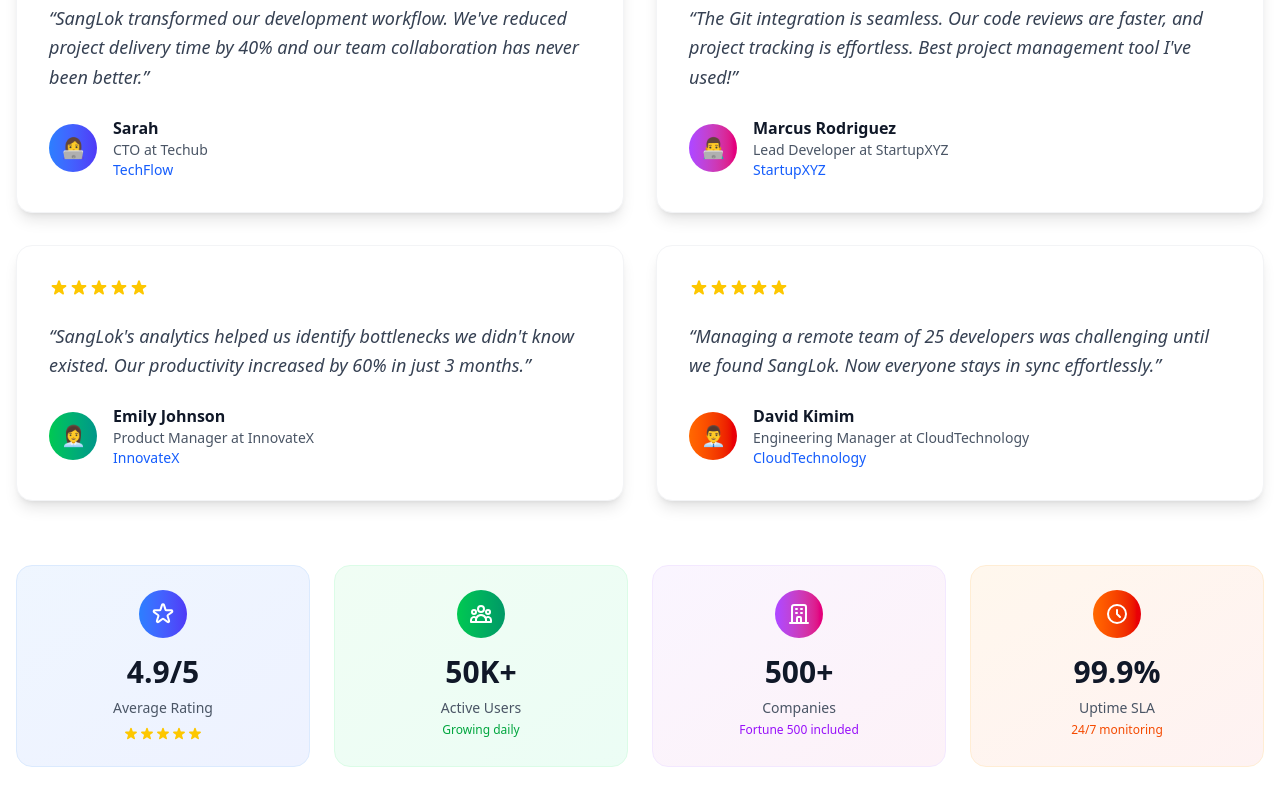
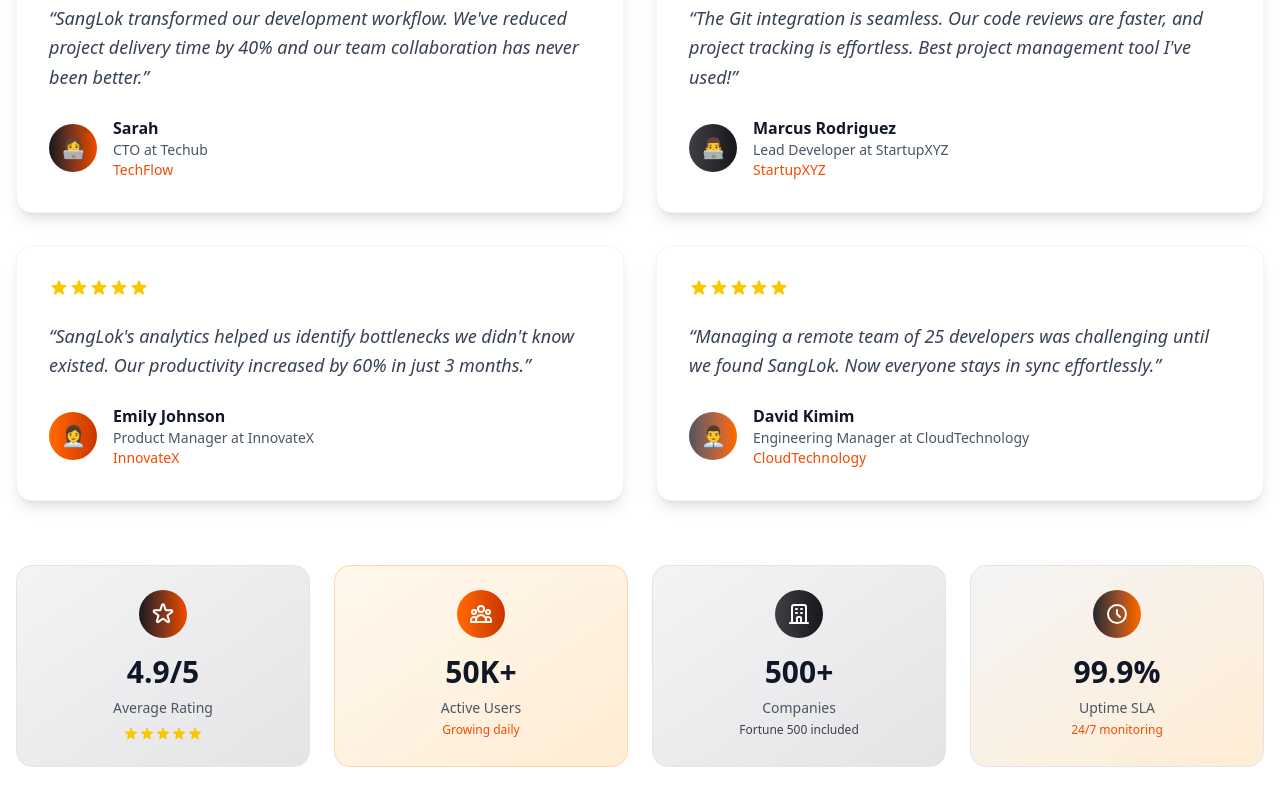
Before and after one commit to Amansingh0807/sanglok, a Next.js app: page / in a window 1280 px wide. Shown: the part 3100-3906 px from the top of the page. Built offline with nearby package versions, Linux system fonts and the light colour scheme.

Commit message:
style(testimonials): retheme testimonials and trust cards

```diff
--- a/components/Home/TestimonialsSection.tsx
+++ b/components/Home/TestimonialsSection.tsx
@@ -9,7 +9,7 @@
       avatar: "👩‍💻",
       rating: 5,
       text: "SangLok transformed our development workflow. We've reduced project delivery time by 40% and our team collaboration has never been better.",
-      gradient: "from-blue-500 to-indigo-600"
+      gradient: "from-zinc-900 to-orange-600"
     },
     {
       name: "Marcus Rodriguez",
@@ -18,7 +18,7 @@
       avatar: "👨‍💻",
       rating: 5,
       text: "The Git integration is seamless. Our code reviews are faster, and project tracking is effortless. Best project management tool I've used!",
-      gradient: "from-purple-500 to-pink-600"
+      gradient: "from-zinc-700 to-zinc-900"
     },
     {
       name: "Emily Johnson",
@@ -27,7 +27,7 @@
       avatar: "👩‍💼",
       rating: 5,
       text: "SangLok's analytics helped us identify bottlenecks we didn't know existed. Our productivity increased by 60% in just 3 months.",
-      gradient: "from-green-500 to-teal-600"
+      gradient: "from-orange-500 to-orange-700"
     },
     {
       name: "David Kimim",
@@ -36,12 +36,12 @@
       avatar: "👨‍💼",
       rating: 5,
       text: "Managing a remote team of 25 developers was challenging until we found SangLok. Now everyone stays in sync effortlessly.",
-      gradient: "from-orange-500 to-red-600"
+      gradient: "from-zinc-600 to-orange-500"
     }
   ];
 
   return (
-    <section className="py-20 px-4 bg-white dark:bg-gray-900">
+    <section className="py-20 px-4 bg-white dark:bg-black">
       <div className="max-w-7xl mx-auto">
         <div className="text-center mb-16">
           <h2 className="text-4xl md:text-5xl font-bold text-gray-900 dark:text-white mb-6">
@@ -80,7 +80,7 @@
                 <div>
                   <div className="font-semibold text-gray-900 dark:text-white">{testimonial.name}</div>
                   <div className="text-gray-600 dark:text-gray-400 text-sm">{testimonial.role}</div>
-                  <div className="text-blue-600 dark:text-blue-400 text-sm font-medium">{testimonial.company}</div>
+                  <div className="text-orange-600 dark:text-orange-400 text-sm font-medium">{testimonial.company}</div>
                 </div>
               </div>
 
@@ -94,13 +94,13 @@
         <div className="mt-16">
           {/* Main Trust Stats */}
           <div className="grid grid-cols-2 md:grid-cols-4 gap-6 mb-12">
-            <div className="bg-gradient-to-br from-blue-50 to-indigo-50 dark:from-blue-900/20 dark:to-indigo-900/20 rounded-2xl p-6 text-center border border-blue-100 dark:border-blue-800 hover:shadow-lg transition-all duration-300 cursor-pointer group">
-              <div className="w-12 h-12 bg-gradient-to-r from-blue-500 to-indigo-600 rounded-full flex items-center justify-center mx-auto mb-4 group-hover:scale-110 transition-transform duration-300">
+            <div className="bg-gradient-to-br from-zinc-100 to-zinc-200 dark:from-zinc-900 dark:to-zinc-800 rounded-2xl p-6 text-center border border-zinc-200 dark:border-zinc-700 hover:shadow-lg transition-all duration-300 cursor-pointer group">
+              <div className="w-12 h-12 bg-gradient-to-r from-zinc-900 to-orange-600 rounded-full flex items-center justify-center mx-auto mb-4 group-hover:scale-110 transition-transform duration-300">
                 <svg className="w-6 h-6 text-white" fill="none" stroke="currentColor" viewBox="0 0 24 24">
                   <path strokeLinecap="round" strokeLinejoin="round" strokeWidth={2} d="M11.049 2.927c.3-.921 1.603-.921 1.902 0l1.519 4.674a1 1 0 00.95.69h4.915c.969 0 1.371 1.24.588 1.81l-3.976 2.888a1 1 0 00-.363 1.118l1.518 4.674c.3.922-.755 1.688-1.538 1.118l-3.976-2.888a1 1 0 00-1.176 0l-3.976 2.888c-.783.57-1.838-.197-1.538-1.118l1.518-4.674a1 1 0 00-.363-1.118l-3.976-2.888c-.784-.57-.38-1.81.588-1.81h4.914a1 1 0 00.951-.69l1.519-4.674z" />
                 </svg>
               </div>
-              <div className="text-3xl font-bold text-gray-900 dark:text-white mb-2 group-hover:text-blue-600 dark:group-hover:text-blue-400 transition-colors duration-300">4.9/5</div>
+              <div className="text-3xl font-bold text-gray-900 dark:text-white mb-2 group-hover:text-orange-600 dark:group-hover:text-orange-400 transition-colors duration-300">4.9/5</div>
               <div className="text-sm text-gray-600 dark:text-gray-400">Average Rating</div>
               <div className="flex justify-center mt-2">
                 {[...Array(5)].map((_, i) => (
@@ -111,30 +111,30 @@
               </div>
             </div>
 
-            <div className="bg-gradient-to-br from-green-50 to-emerald-50 dark:from-green-900/20 dark:to-emerald-900/20 rounded-2xl p-6 text-center border border-green-100 dark:border-green-800 hover:shadow-lg transition-all duration-300 cursor-pointer group">
-              <div className="w-12 h-12 bg-gradient-to-r from-green-500 to-emerald-600 rounded-full flex items-center justify-center mx-auto mb-4 group-hover:scale-110 transition-transform duration-300">
+            <div className="bg-gradient-to-br from-orange-50 to-orange-100 dark:from-orange-900/20 dark:to-orange-800/20 rounded-2xl p-6 text-center border border-orange-200 dark:border-orange-800/40 hover:shadow-lg transition-all duration-300 cursor-pointer group">
+              <div className="w-12 h-12 bg-gradient-to-r from-orange-500 to-orange-700 rounded-full flex items-center justify-center mx-auto mb-4 group-hover:scale-110 transition-transform duration-300">
                 <svg className="w-6 h-6 text-white" fill="none" stroke="currentColor" viewBox="0 0 24 24">
                   <path strokeLinecap="round" strokeLinejoin="round" strokeWidth={2} d="M17 20h5v-2a3 3 0 00-5.356-1.857M17 20H7m10 0v-2c0-.656-.126-1.283-.356-1.857M7 20H2v-2a3 3 0 015.356-1.857M7 20v-2c0-.656.126-1.283.356-1.857m0 0a5.002 5.002 0 019.288 0M15 7a3 3 0 11-6 0 3 3 0 016 0zm6 3a2 2 0 11-4 0 2 2 0 014 0zM7 10a2 2 0 11-4 0 2 2 0 014 0z" />
                 </svg>
               </div>
-              <div className="text-3xl font-bold text-gray-900 dark:text-white mb-2 group-hover:text-green-600 dark:group-hover:text-green-400 transition-colors duration-300">50K+</div>
+              <div className="text-3xl font-bold text-gray-900 dark:text-white mb-2 group-hover:text-orange-600 dark:group-hover:text-orange-400 transition-colors duration-300">50K+</div>
               <div className="text-sm text-gray-600 dark:text-gray-400">Active Users</div>
-              <div className="text-xs text-green-600 dark:text-green-400 font-medium mt-1">Growing daily</div>
+              <div className="text-xs text-orange-600 dark:text-orange-400 font-medium mt-1">Growing daily</div>
             </div>
 
-            <div className="bg-gradient-to-br from-purple-50 to-pink-50 dark:from-purple-900/20 dark:to-pink-900/20 rounded-2xl p-6 text-center border border-purple-100 dark:border-purple-800 hover:shadow-lg transition-all duration-300 cursor-pointer group">
-              <div className="w-12 h-12 bg-gradient-to-r from-purple-500 to-pink-600 rounded-full flex items-center justify-center mx-auto mb-4 group-hover:scale-110 transition-transform duration-300">
+            <div className="bg-gradient-to-br from-zinc-100 to-zinc-200 dark:from-zinc-900 dark:to-zinc-800 rounded-2xl p-6 text-center border border-zinc-200 dark:border-zinc-700 hover:shadow-lg transition-all duration-300 cursor-pointer group">
+              <div className="w-12 h-12 bg-gradient-to-r from-zinc-700 to-zinc-900 rounded-full flex items-center justify-center mx-auto mb-4 group-hover:scale-110 transition-transform duration-300">
                 <svg className="w-6 h-6 text-white" fill="none" stroke="currentColor" viewBox="0 0 24 24">
                   <path strokeLinecap="round" strokeLinejoin="round" strokeWidth={2} d="M19 21V5a2 2 0 00-2-2H7a2 2 0 00-2 2v16m14 0h2m-2 0h-5m-9 0H3m2 0h5M9 7h1m-1 4h1m4-4h1m-1 4h1m-5 10v-5a1 1 0 011-1h2a1 1 0 011 1v5m-4 0h4" />
                 </svg>
               </div>
-              <div className="text-3xl font-bold text-gray-900 dark:text-white mb-2 group-hover:text-purple-600 dark:group-hover:text-purple-400 transition-colors duration-300">500+</div>
+              <div className="text-3xl font-bold text-gray-900 dark:text-white mb-2 group-hover:text-zinc-800 dark:group-hover:text-zinc-100 transition-colors duration-300">500+</div>
               <div className="text-sm text-gray-600 dark:text-gray-400">Companies</div>
-              <div className="text-xs text-purple-600 dark:text-purple-400 font-medium mt-1">Fortune 500 included</div>
+              <div className="text-xs text-zinc-700 dark:text-zinc-300 font-medium mt-1">Fortune 500 included</div>
             </div>
 
-            <div className="bg-gradient-to-br from-orange-50 to-red-50 dark:from-orange-900/20 dark:to-red-900/20 rounded-2xl p-6 text-center border border-orange-100 dark:border-orange-800 hover:shadow-lg transition-all duration-300 cursor-pointer group">
-              <div className="w-12 h-12 bg-gradient-to-r from-orange-500 to-red-600 rounded-full flex items-center justify-center mx-auto mb-4 group-hover:scale-110 transition-transform duration-300">
+            <div className="bg-gradient-to-br from-zinc-100 to-orange-100 dark:from-zinc-900 dark:to-orange-900/20 rounded-2xl p-6 text-center border border-zinc-200 dark:border-zinc-700 hover:shadow-lg transition-all duration-300 cursor-pointer group">
+              <div className="w-12 h-12 bg-gradient-to-r from-zinc-800 to-orange-500 rounded-full flex items-center justify-center mx-auto mb-4 group-hover:scale-110 transition-transform duration-300">
                 <svg className="w-6 h-6 text-white" fill="none" stroke="currentColor" viewBox="0 0 24 24">
                   <path strokeLinecap="round" strokeLinejoin="round" strokeWidth={2} d="M12 8v4l3 3m6-3a9 9 0 11-18 0 9 9 0 0118 0z" />
                 </svg>
```
